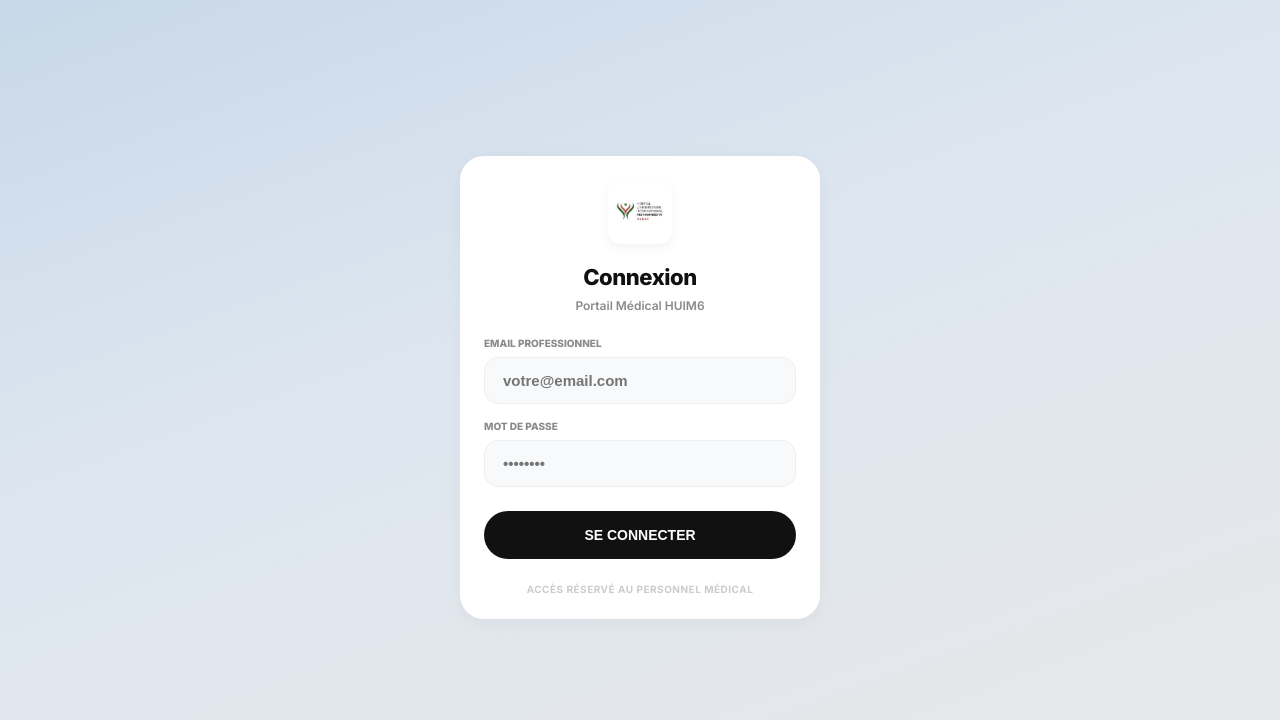
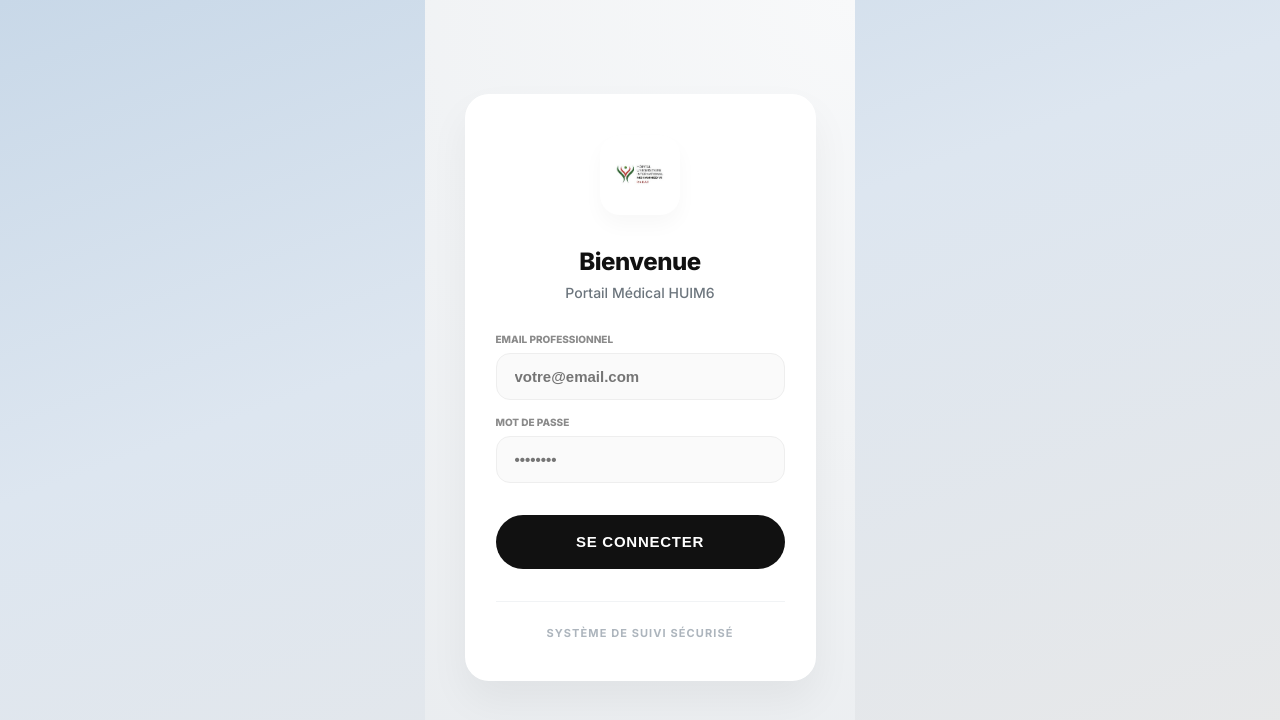
Before and after one commit to ridakodad/timestamp-bloc-operatoire, a Next.js app: page /login in a window 1280 px wide. Shown: the top 720 px of the page. Built offline with nearby package versions, Linux system fonts and the light colour scheme.

Commit message:
UI: Premium Login Page Redesign

```diff
--- a/src/app/login/page.tsx
+++ b/src/app/login/page.tsx
@@ -24,31 +24,67 @@ export default function LoginPage() {
       });
 
       if (result?.error) {
-        setError("Identifiants invalides");
+        setError("Identifiants incorrects. Veuillez réessayer.");
       } else {
         router.push("/");
         router.refresh();
       }
     } catch (err) {
-      setError("Une erreur est survenue");
+      setError("Une erreur de connexion est survenue.");
     } finally {
       setLoading(false);
     }
   };
 
   return (
-    <div className="app-shell" style={{ display: 'flex', alignItems: 'center', justifyContent: 'center' }}>
-      <div className="card" style={{ width: '100%', maxWidth: '360px', textAlign: 'center' }}>
-        <div className="branding-logo" style={{ margin: '0 auto 20px', width: '64px', height: '64px' }}>
+    <div className="app-shell" style={{
+      display: 'flex',
+      alignItems: 'center',
+      justifyContent: 'center',
+      minHeight: '100vh',
+      background: 'radial-gradient(circle at top right, #f8f9fa, #e9ecef)'
+    }}>
+      <div className="card" style={{
+        width: '90%',
+        maxWidth: '400px',
+        padding: '40px 30px',
+        textAlign: 'center',
+        boxShadow: '0 20px 40px rgba(0,0,0,0.05)',
+        backdropFilter: 'blur(20px)',
+        border: '1px solid rgba(255,255,255,0.8)'
+      }}>
+        <div style={{
+          margin: '0 auto 32px',
+          width: '80px',
+          height: '80px',
+          background: '#fff',
+          padding: '12px',
+          borderRadius: '20px',
+          boxShadow: '0 10px 20px rgba(0,0,0,0.03)'
+        }}>
           <img src="/logo.png" alt="Logo" style={{ width: '100%', height: '100%', objectFit: 'contain' }} />
         </div>
-        <h2 className="card-title" style={{ marginBottom: '8px' }}>Connexion</h2>
-        <p style={{ fontSize: '12px', color: '#8a8a8a', marginBottom: '24px', fontWeight: 600 }}>
+
+        <h2 style={{
+          fontSize: '24px',
+          fontWeight: 800,
+          color: '#111',
+          marginBottom: '8px',
+          letterSpacing: '-0.02em'
+        }}>
+          Bienvenue
+        </h2>
+        <p style={{
+          fontSize: '14px',
+          color: '#6c757d',
+          marginBottom: '32px',
+          fontWeight: 500
+        }}>
           Portail Médical HUIM6
         </p>
 
-        <form onSubmit={handleSubmit}>
-          <div className="field-group" style={{ textAlign: 'left' }}>
+        <form onSubmit={handleSubmit} style={{ textAlign: 'left' }}>
+          <div className="field-group">
             <label className="field-label">Email Professionnel</label>
             <input
               type="email"
@@ -57,9 +93,11 @@ export default function LoginPage() {
               value={email}
               onChange={(e) => setEmail(e.target.value)}
               required
+              style={{ background: 'rgba(0,0,0,0.02)' }}
             />
           </div>
-          <div className="field-group" style={{ textAlign: 'left', marginBottom: '24px' }}>
+
+          <div className="field-group" style={{ marginBottom: '32px' }}>
             <label className="field-label">Mot de passe</label>
             <input
               type="password"
@@ -68,23 +106,51 @@ export default function LoginPage() {
               value={password}
               onChange={(e) => setPassword(e.target.value)}
               required
+              style={{ background: 'rgba(0,0,0,0.02)' }}
             />
           </div>
 
           {error && (
-            <div style={{ background: '#fee', color: '#a6192e', padding: '10px', borderRadius: '12px', fontSize: '12px', fontWeight: 700, marginBottom: '20px' }}>
+            <div style={{
+              background: '#fff5f5',
+              color: '#c53030',
+              padding: '12px',
+              borderRadius: '12px',
+              fontSize: '13px',
+              fontWeight: 600,
+              marginBottom: '24px',
+              border: '1px solid #fed7d7'
+            }}>
               {error}
             </div>
           )}
 
-          <button type="submit" className="btn-pill btn-dark" disabled={loading}>
-            {loading ? "CONNEXION..." : "SE CONNECTER"}
+          <button
+            type="submit"
+            className="btn-pill btn-dark"
+            disabled={loading}
+            style={{
+              width: '100%',
+              height: '54px',
+              fontSize: '15px',
+              letterSpacing: '0.05em'
+            }}
+          >
+            {loading ? "AUTHENTIFICATION..." : "SE CONNECTER"}
           </button>
         </form>
 
-        <p style={{ marginTop: '24px', fontSize: '10px', color: '#ccc', fontWeight: 700, textTransform: 'uppercase', letterSpacing: '0.05em' }}>
-          Accès réservé au personnel médical
-        </p>
+        <div style={{ marginTop: '32px', paddingTop: '24px', borderTop: '1px solid #f1f3f5' }}>
+          <p style={{
+            fontSize: '11px',
+            color: '#adb5bd',
+            fontWeight: 700,
+            textTransform: 'uppercase',
+            letterSpacing: '0.1em'
+          }}>
+            Système de Suivi Sécurisé
+          </p>
+        </div>
       </div>
     </div>
   );
```
